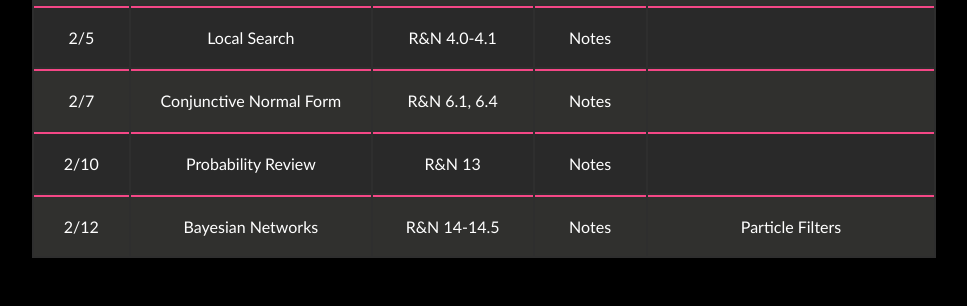
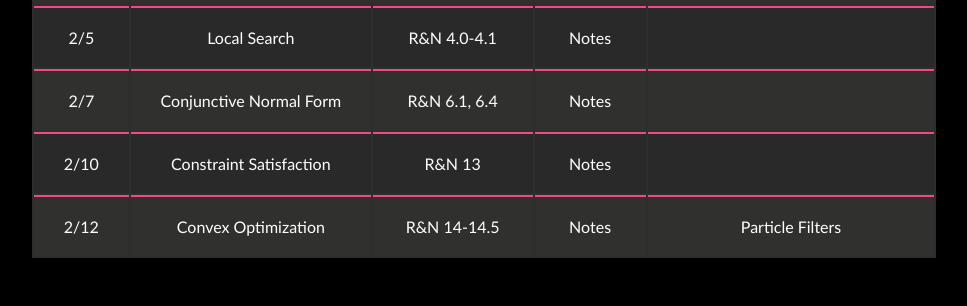
Before and after one commit to BrownCSCI410/s25-website, a React (Create React App) app: page / in a window 1280 px wide. Shown: the part 1480-1786 px from the top of the page, without its empty margins (156-1123 px from the left). Built offline with nearby package versions, Linux system fonts and the light colour scheme.

Commit message:
Fixed 2/10 and 2/12 lecture notes

```diff
--- a/src/Components/Lectures/Lectures.tsx
+++ b/src/Components/Lectures/Lectures.tsx
@@ -123,9 +123,9 @@ export class Lectures extends React.Component<LectureProps> {
 		},
 
 		{
-			cellNames: ["2/10", "Probability Review", "R&N 13", "Notes", " "],
+			cellNames: ["2/10", "Constraint Satisfaction", "R&N 13", "Notes", " "],
 			cellNametoLinks: new Map<string, string>([
-				["Notes", require("./lecture_notes/probability.pdf")],
+				["Notes", require("./lecture_notes/constraint_satisfaction.pdf")],
 			]),
 			autoReleaseDate: "Feb 10, 2025 04:00:00 EDT",
 		},
@@ -133,13 +133,13 @@ export class Lectures extends React.Component<LectureProps> {
 		{
 			cellNames: [
 				"2/12",
-				"Bayesian Networks",
+				"Convex Optimization",
 				"R&N 14-14.5",
 				"Notes",
 				"Particle Filters",
 			],
 			cellNametoLinks: new Map<string, string>([
-				["Notes", require("./lecture_notes/bayes_nets.pdf")],
+				["Notes", require("./lecture_notes/convex_optimization.pdf")],
 				[
 					"Particle Filters",
 					"https://amrl.cs.utexas.edu/interactive-particle-filters/",
```
Also changed, not shown: 2 other files (tests, documents, lock files or other folders).
